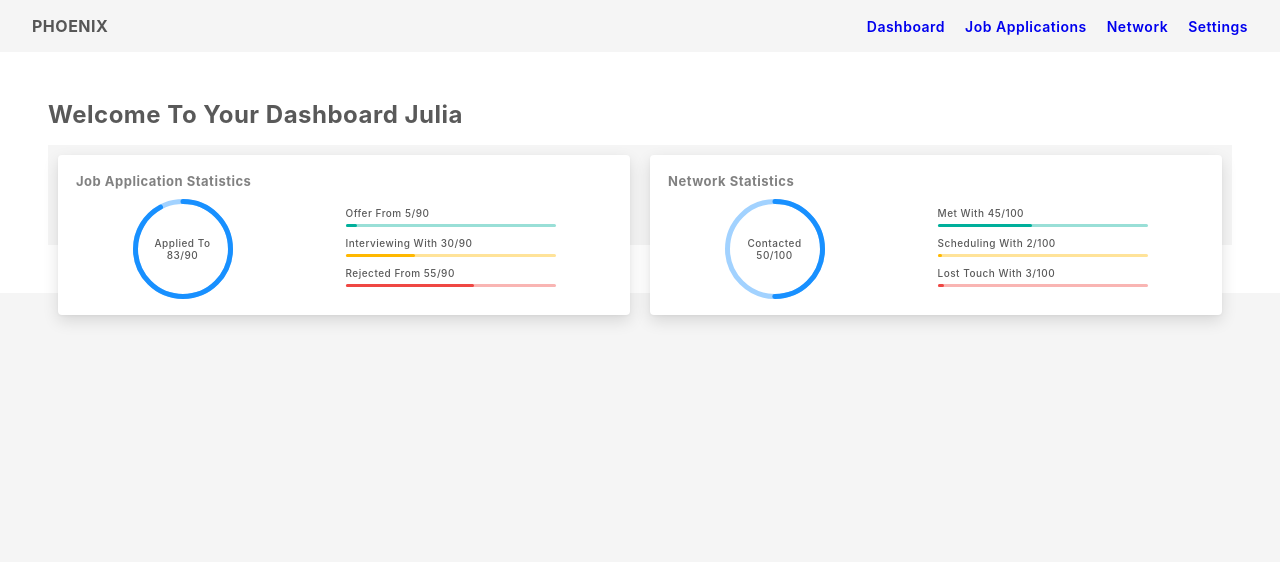
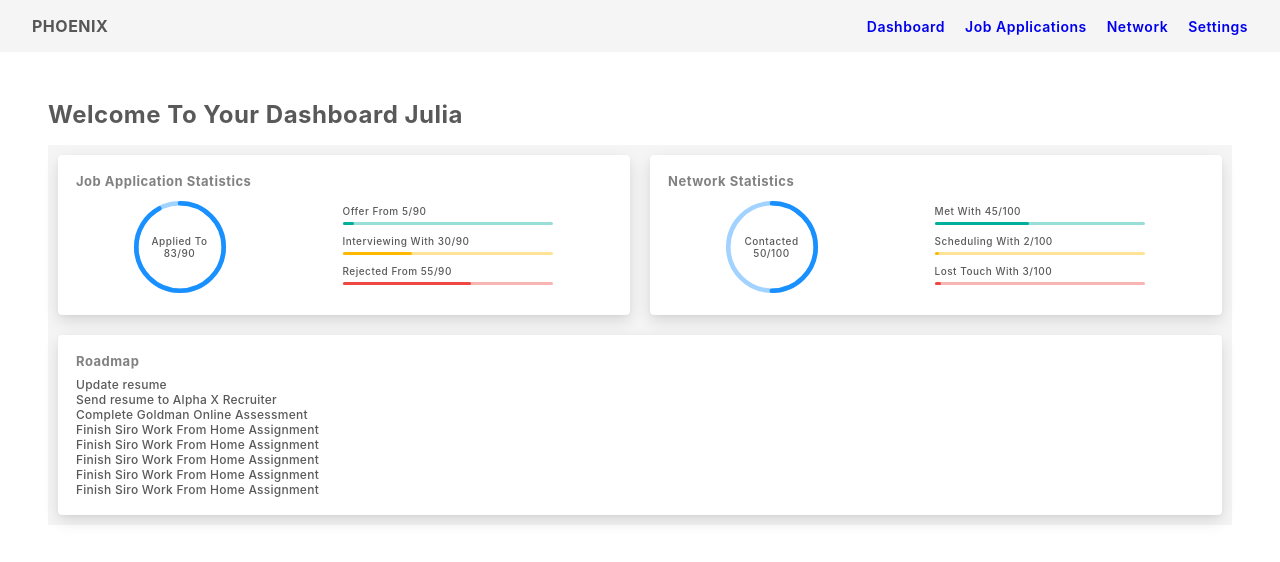
Before and after one commit to JuliaGrandury/phoenix-app-pern, a React (Create React App) app in the folder frontend/client/: page / in a window 1280 px wide. Shown: the top 562 px of the page. Built offline with nearby package versions, Linux system fonts and the light colour scheme.

Commit message:
Working on Dashboard Roadmap Structure

```diff
--- a/frontend/client/src/components/Dashboard/Dashboard.jsx
+++ b/frontend/client/src/components/Dashboard/Dashboard.jsx
@@ -10,7 +10,7 @@ const Dashboard = () => {
     barLabels: ["Offer From", "Interviewing With", "Rejected From"],
     barValues: [5, 30, 55],
     barColors: ['green', 'yellow', 'red'],
-    circleLabel : "Applied To",
+    circleLabel: "Applied To",
     circleValue: 83,
     total: 90,
   }, {
@@ -18,7 +18,7 @@ const Dashboard = () => {
     barLabels: ["Met With", "Scheduling With", "Lost Touch With"],
     barValues: [45, 2, 3],
     barColors: ['green', 'yellow', 'red'],
-    circleLabel : "Contacted",
+    circleLabel: "Contacted",
     circleValue: 50,
     total: 100,
   }]
@@ -31,14 +31,10 @@ const Dashboard = () => {
         <div className={styles.StatsContainer}>
           {statisticGroups.map((statGroup) => <StatsCard statGroup={statGroup} />)}
         </div>
-
-        {/* <DetailedCard /> */}
+        <div className={styles.DetailedContainer}>
+          <DetailedCard />
+        </div>
       </div>
-
-      {/* Roadmap of the Week */}
-      {/* work on resume */}
-      {/* send to  */}
-      {/* follow up with ... */}
     </div>
   )
 }
--- a/frontend/client/src/components/Dashboard/Dashboard.module.css
+++ b/frontend/client/src/components/Dashboard/Dashboard.module.css
@@ -26,13 +26,15 @@ h1 {
 }
 
 .StatsContainer {
+    grid-row-start: 1;
+    grid-row-end: 3;
     display: flex;
     flex-wrap: wrap;
     align-items: center;
 }
 
 .StatsCard {
-    flex-basis: 250px;
+    flex-basis: 220px;
     flex-grow: 1;
     margin: 10px 10px;
     justify-content: space-around;
@@ -49,8 +51,31 @@ h1 {
     justify-content: space-around;
 }
 
+.ProgressBars {
+    padding: 2px 6px;
+}
+
+.DetailedContainer {
+    margin: 10px 10px;
+    background-color: white;
+    border-radius: 4px;
+    box-shadow: 0px 1px 3px rgba(0, 0, 0, .04), 0px 6px 16px rgba(0, 0, 0, .12);
+    grid-row-start: 3;
+    grid-row-end: 8;
+}
+
 .DetailedCard {
-    border: 1px solid blue;
-    margin: 10px;
-    grid-gap: 10px;
+    padding: 18px;
 }
+
+.DetailedCard ul {
+    margin-top: 8px;
+    list-style-type: none;
+}
+
+.DetailedCard li {
+    font-size: 12px;
+    font-weight: 500;
+    letter-spacing: 0.25px;
+    color: #000000A6;
+}
--- a/frontend/client/src/components/Dashboard/DetailedCard.jsx
+++ b/frontend/client/src/components/Dashboard/DetailedCard.jsx
@@ -1,12 +1,17 @@
+import styles from './Dashboard.module.css'
 
 const DetailedCard = () => {
   return (
-    <div>
+    <div className={styles.DetailedCard}>
       <h2>Roadmap</h2>
       <ul>
         <li>Update resume</li>
         <li>Send resume to Alpha X Recruiter</li>
         <li>Complete Goldman Online Assessment</li>
+        <li>Finish Siro Work From Home Assignment</li>
+        <li>Finish Siro Work From Home Assignment</li>
+        <li>Finish Siro Work From Home Assignment</li>
+        <li>Finish Siro Work From Home Assignment</li>
         <li>Finish Siro Work From Home Assignment</li>
       </ul>
     </div>
--- a/frontend/client/src/components/Dashboard/ProgressCircle.jsx
+++ b/frontend/client/src/components/Dashboard/ProgressCircle.jsx
@@ -7,6 +7,7 @@ const ProgressCircle = ({ label, completed, total }) => {
     const completionPercentage = Math.floor(completed / total * 100);
 
     const mainContainerStyles = {
+        padding: '2px 4px',
         marginTop: '10px',
         width: '100px'
     }
--- a/frontend/client/src/components/Dashboard/StatsCard.jsx
+++ b/frontend/client/src/components/Dashboard/StatsCard.jsx
@@ -26,8 +26,7 @@ const StatsCard = ({ statGroup }) => {
                         completed={statGroup.circleValue}
                         total={statGroup.total} />
                 </div>
-                <div>
-                    {/* Pass in object with label, value, total and bgcolor */}
+                <div className={styles.ProgressBars}>
                     <ProgressBar statObj={createProgressBar(0)} />
                     <ProgressBar statObj={createProgressBar(1)} />
                     <ProgressBar statObj={createProgressBar(2)} />
```
Also changed, not shown: 1 other file (tests, documents, lock files or other folders).
